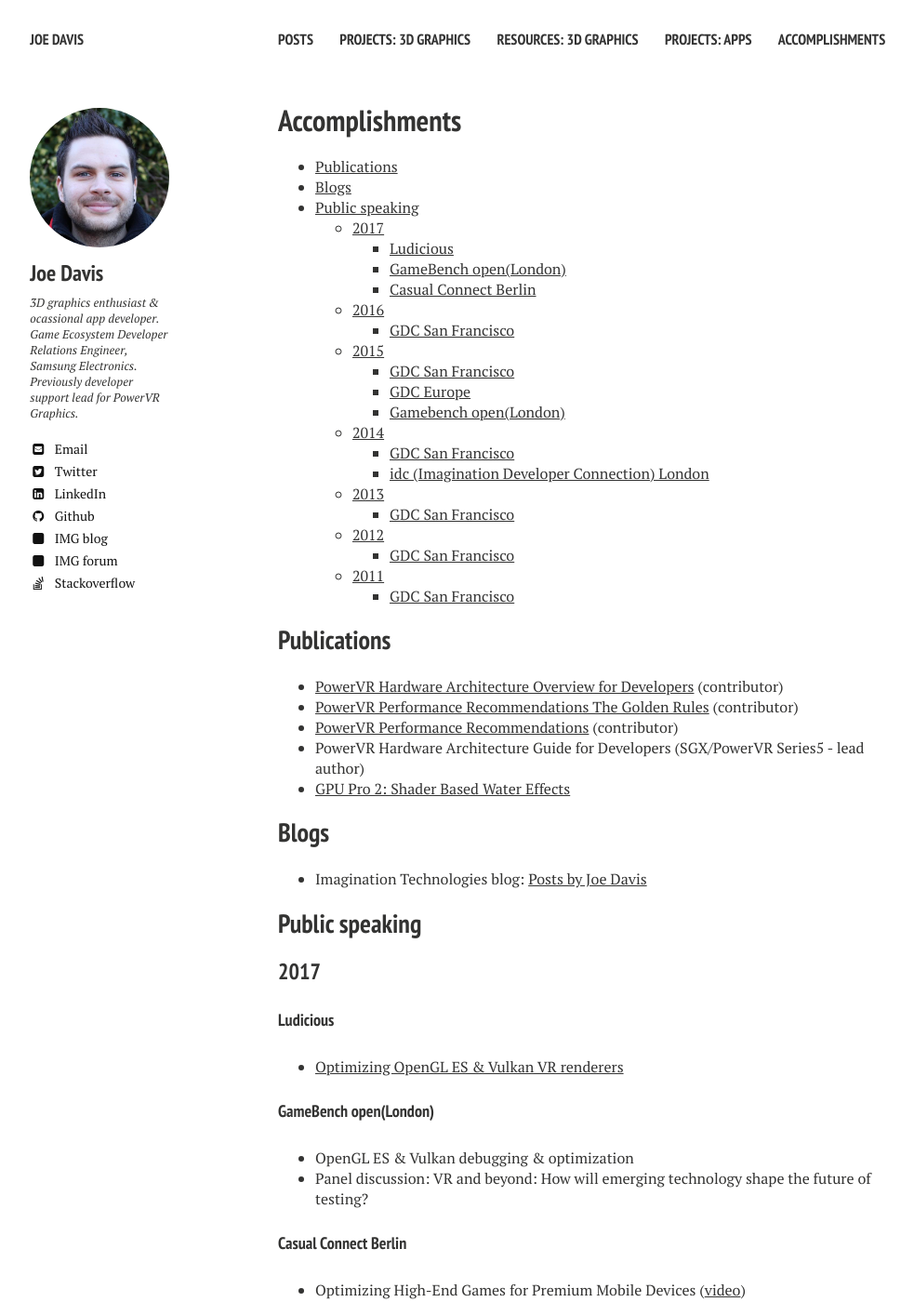
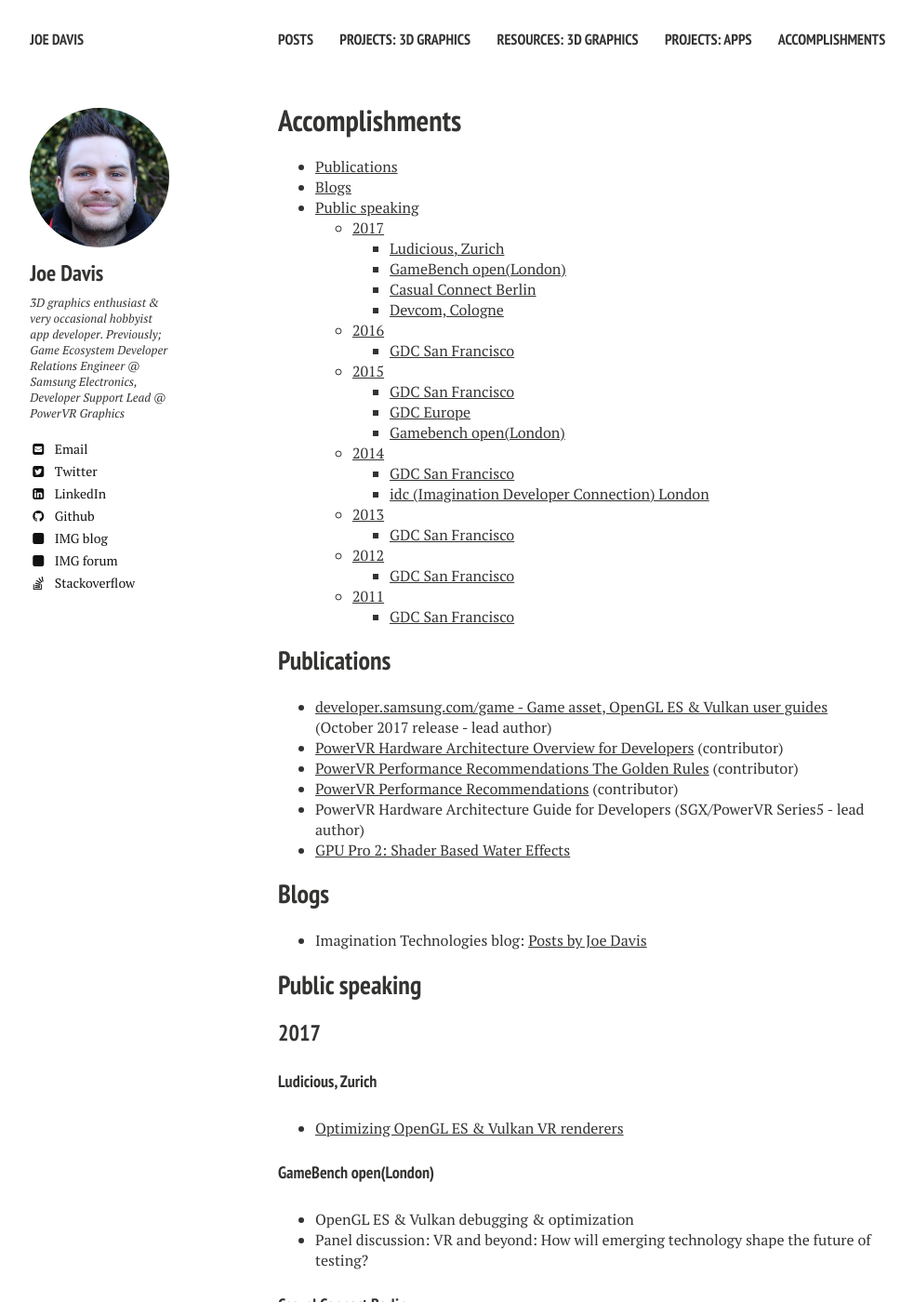
Before and after one commit to joedavisdev/joedavisdev.github.io, a Jekyll site: the page built from pages/accomplishments/index.md, in a window 1280 px wide and 1400 px high. Shown: the whole window at 93% size, without its empty margins (21-1004 px from the left). Built offline with Jekyll 4.4.1, drawn with Linux system fonts in a browser that asks for light colours; nearby versions of some CDN libraries; some of the changed text lies outside the part shown.

Commit message:
Feature: Updated bio Feature: Updated Accomplishments

```diff
--- a/_config.yml
+++ b/_config.yml
@@ -32,7 +32,7 @@ kramdown:
 owner:
   name: Joe Davis
   avatar: bio-photo.jpg
-  bio: "3D graphics enthusiast & ocassional app developer. Game Ecosystem Developer Relations Engineer, Samsung Electronics. Previously developer support lead for PowerVR Graphics."
+  bio: "3D graphics enthusiast & very occasional hobbyist app developer. Previously; Game Ecosystem Developer Relations Engineer @ Samsung Electronics, Developer Support Lead @ PowerVR Graphics"
   email: joedavisdev@gmail.com
   disqus-shortname: joedavisdev
   twitter: joedavisdev
--- a/pages/accomplishments/index.md
+++ b/pages/accomplishments/index.md
@@ -9,6 +9,7 @@ permalink: /pages/accomplishments/
 
 ## Publications
 
+* [developer.samsung.com/game - Game asset, OpenGL ES & Vulkan user guides](http://developer.samsung.com/game#user-guide) (October 2017 release - lead author)
 * [PowerVR Hardware Architecture Overview for Developers](http://cdn.imgtec.com/sdk-documentation/PowerVR+Hardware.Architecture+Overview+for+Developers.pdf) (contributor)
 * [PowerVR Performance Recommendations The Golden Rules](http://cdn.imgtec.com/sdk-documentation/PowerVR+Performance+Recommendations.The+Golden+Rules.pdf) (contributor)
 * [PowerVR Performance Recommendations](http://cdn.imgtec.com/sdk-documentation/PowerVR.Performance+Recommendations.pdf) (contributor)
@@ -23,7 +24,7 @@ permalink: /pages/accomplishments/
 
 ### 2017
 
-#### Ludicious
+#### Ludicious, Zurich
 
 * [Optimizing OpenGL ES & Vulkan VR renderers](http://www.ludicious.ch/session/optimizing-opengl-es-vulkan-vr-renderers/)
 
@@ -35,6 +36,10 @@ permalink: /pages/accomplishments/
 #### Casual Connect Berlin
 
 * Optimizing High-End Games for Premium Mobile Devices ([video](https://www.youtube.com/watch?v=mt_L7s_pm2s))
+
+#### Devcom, Cologne
+
+* Bringing Games to New Platforms
 
 ### 2016
 
```
Also changed, not shown: index.md (+2 -2 lines).
